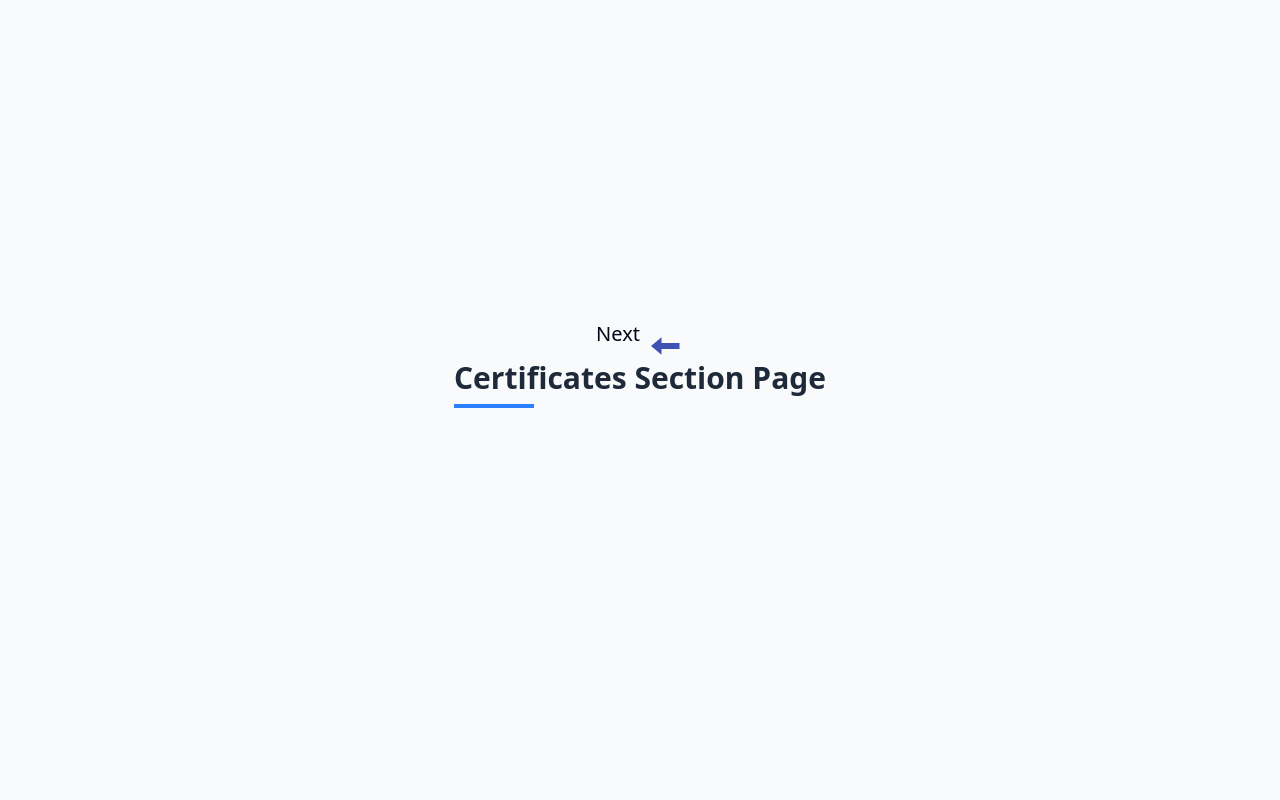
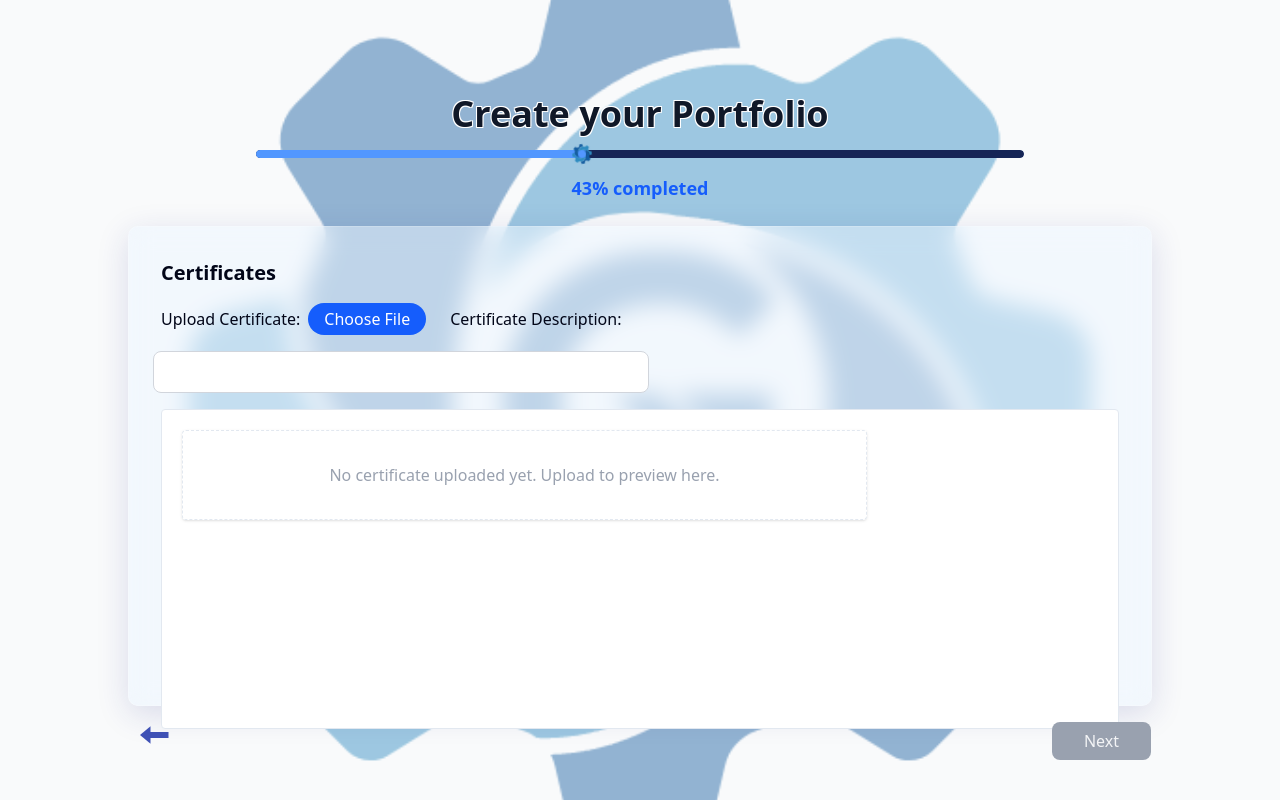
Before and after one commit to ICPEP-SE-CITU/GearFolio, a Next.js app: page /portfolio_creation_page/5_upload_certificates in a window 1280 px wide. Built offline with nearby package versions, Linux system fonts and the light colour scheme.

Commit message:
Second file

```diff
--- a/src/app/(routes)/portfolio_creation_page/5_upload_certificates/page.js
+++ b/src/app/(routes)/portfolio_creation_page/5_upload_certificates/page.js
@@ -1,36 +1,175 @@
 "use client";
 
+import React, { useState, useEffect } from "react";
+import { Progress } from "@/components/ui/progress";
+import Image from "next/image";
 import Link from "next/link";
-import {FcLeft } from "react-icons/fc";
+import { FcLeft } from "react-icons/fc";
 
-export default function CertificatePage() {
+export default function CertificatesPage() {
+  const [progress, setProgress] = useState(43);
+  const [targetProgress, setTargetProgress] = useState(43);
+  const [certificates, setCertificates] = useState([]);
+  const [description, setDescription] = useState("");
+
+  useEffect(() => {
+    if (certificates.length > 0 && description.trim().length > 0) {
+      setTargetProgress(55);
+    } else if (certificates.length > 0) {
+      setTargetProgress(49);
+    } else {
+      setTargetProgress(43);
+    }
+  }, [certificates, description]);
+
+  useEffect(() => {
+    const timer = setTimeout(() => {
+      if (progress !== targetProgress) {
+        setProgress((prev) => {
+          const delta = targetProgress > prev ? 1 : -1;
+          return prev + delta;
+        });
+      }
+    }, 20);
+    return () => clearTimeout(timer);
+  }, [progress, targetProgress]);
+
+  const handleFileUpload = (e) => {
+    const files = Array.from(e.target.files);
+    setCertificates([...certificates, ...files]);
+  };
+
+  const canProceed = certificates.length > 0 && description.trim().length > 0;
+
   return (
-    <>
-    <div className="min-h-screen bg-gray-50 p-6 md:p-12 flex flex-col items-center justify-center">
-        {/* Page header */}
-        <div className="mb-8">
-          <h1 className="text-3xl font-bold text-gray-800">Certificates Section Page</h1>
-          <div className="w-20 h-1 bg-blue-500 mt-2"></div> {/* Underline effect */}
+    <div className="min-h-screen flex flex-col items-center justify-center bg-gray-50 p-6 relative overflow-hidden">
+      {/* Background gear logo */}
+      <div className="fixed inset-0 z-0 opacity-45 flex items-center justify-center pointer-events-none">
+        <div className="w-[937px] h-[937px] flex-shrink-0 aspect-square">
+          <Image
+            src="/gear_folio_logo.svg"
+            width={937}
+            height={937}
+            alt="Background logo"
+            priority
+            className="w-full h-full object-contain"
+          />
         </div>
       </div>
 
-    {/* Navigation buttons */}
-    <div className="absolute -mt-120 left-160 flex gap-4">
+      {/* Page Header */}
+      <div className="w-full max-w-5xl mx-auto mb-6 text-center relative z-10">
+        <h1 className="text-4xl font-bold text-gray-900 mb-4 [text-shadow:_-1px_-1px_0_white,_1px_-1px_0_white,_-1px_1px_0_white,_1px_1px_0_white]">
+          Create your Portfolio
+        </h1>
+        <div className="max-w-3xl mx-auto relative">
+          <div className="relative">
+            <div className="bg-blue-100 rounded-full overflow-hidden h-2">
+              <Progress value={progress} className="h-2 transition-all duration-300 ease-out" />
+            </div>
+            <div
+              className="absolute top-0 z-20 transition-all duration-300 ease-out"
+              style={{
+                left: `${progress}%`,
+                transform: "translate(-50%, -50%)",
+                marginTop: "4px",
+                marginLeft: "-4px",
+              }}
+            >
+              <div className="animate-spin">
+                <Image src="/gear.svg" width={20} height={20} alt="Progress indicator" />
+              </div>
+            </div>
+          </div>
+          <div className="flex items-center justify-center mt-4">
+            <span className="text-lg text-blue-600 font-bold">{Math.round(progress)}% completed</span>
+          </div>
+        </div>
+      </div>
+
+      {/* Form Section */}
+      <div className="w-full max-w-5xl mx-auto relative z-10">
+        {/* Main glass container */}
+        <div
+          className="w-full h-[480px] rounded-lg relative overflow-visible shadow-lg"
+          style={{
+            background: "rgba(235, 245, 255, 0.5)",
+            backdropFilter: "blur(12px)",
+            boxShadow: "0 8px 32px rgba(31, 38, 135, 0.15)",
+            border: "1px solid rgba(255, 255, 255, 0.18)",
+          }}
+        >
+          <div className="p-8">
+            <h2 className="text-xl font-semibold mb-4">Certificates</h2>
+            <div className="flex gap-4 items-center mb-4 flex-wrap">
+              <label className="font-medium">Upload Certificate:</label>
+              <label className="bg-blue-600 text-white px-4 py-1 rounded-2xl cursor-pointer -ml-2">
+                Choose File
+                <input type="file" onChange={handleFileUpload} multiple className="hidden" />
+              </label>
+              <label className="font-medium ml-2">Certificate Description:</label>
+              <input
+                type="text"
+                value={description}
+                onChange={(e) => setDescription(e.target.value)}
+                className="border p-1 -ml-2 w-124 px-3 py-2  border-gray-300 rounded-md focus:outline-none focus:ring-2 focus:ring-blue-500 bg-white text-gray-900"
+              />
+            </div>
+
+            <div className="w-full h-[320px] bg-white border rounded overflow-auto p-5">
+              <div className="grid grid-cols-1 md:grid-cols-4 gap-2">
+                {certificates.length === 0 ? (
+                  <div className="flex flex-col items-center justify-center border border-dashed p-8 rounded shadow text-gray-400 text-center col-span-3">
+                    No certificate uploaded yet. Upload to preview here.
+                  </div>
+                ) : (
+                  certificates.map((cert, index) => (
+                    <div
+                      key={index}
+                      className="flex flex-col items-center border p-2 rounded shadow w-[220px] h-[260px] bg-white"
+                    >
+                      <div className="w-full h-[150px] bg-white border rounded flex items-center justify-center overflow-hidden">
+                        <Image
+                          src={URL.createObjectURL(cert)}
+                          alt={`Certificate ${index + 1}`}
+                          width={150}
+                          height={150}
+                          className="object-contain max-w-full max-h-full"
+                        />
+                      </div>
+                      <p className="mt-2 font-semibold text-center text-sm truncate w-full">{cert.name}</p>
+                      <p className="text-xs text-gray-600">Uploaded File</p>
+                    </div>
+                  ))
+                )}
+              </div>
+            </div>
+          </div>
+
+          {/* Navigation Buttons */}
+          <div className="absolute -bottom-14 left-0 flex gap-4">
             <Link
               href="/portfolio_creation_page/4_education"
               className="p-2 flex items-center justify-center rounded-md bg-transparent hover:transition-all duration-300 group"
             >
-            <FcLeft className="text-4xl group-hover:scale-125 transition-transform duration-300"/>
-
+              <FcLeft className="text-4xl group-hover:scale-125 transition-transform duration-300" />
             </Link>
           </div>
-        <div className="absolute -mt-120 right-160 flex gap-4">
+          <div className="absolute -bottom-12 right-0">
             <Link
               href="/portfolio_creation_page/6_work_experience"
-            className='text-xl hover:scale-115 transition-transform duration-300'>
+              className={`py-2 px-8 font-medium rounded-md focus:outline-none focus:ring-2 focus:ring-offset-2 focus:ring-blue-500 transition-all duration-200 ${
+                canProceed
+                  ? "bg-blue-600 text-white hover:bg-blue-700"
+                  : "bg-gray-400 text-gray-100 cursor-not-allowed"
+              }`}
+              onClick={(e) => !canProceed && e.preventDefault()}
+            >
               Next
             </Link>
           </div>
-    </>
+        </div>
+      </div>
+    </div>
   );
 }
```
Lines whose indentation alone changed are shown as unchanged.
